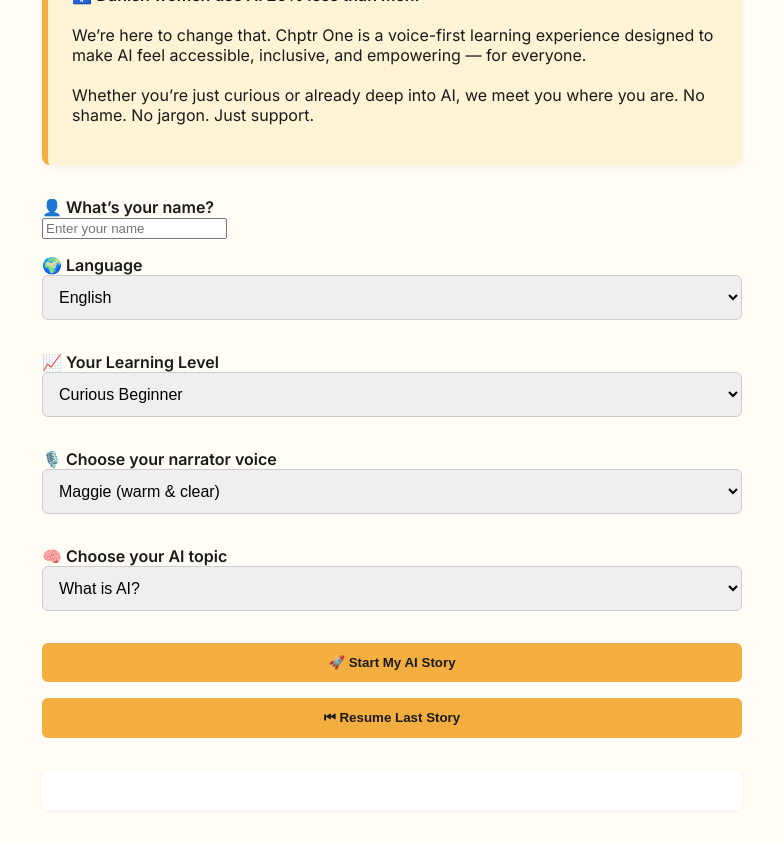
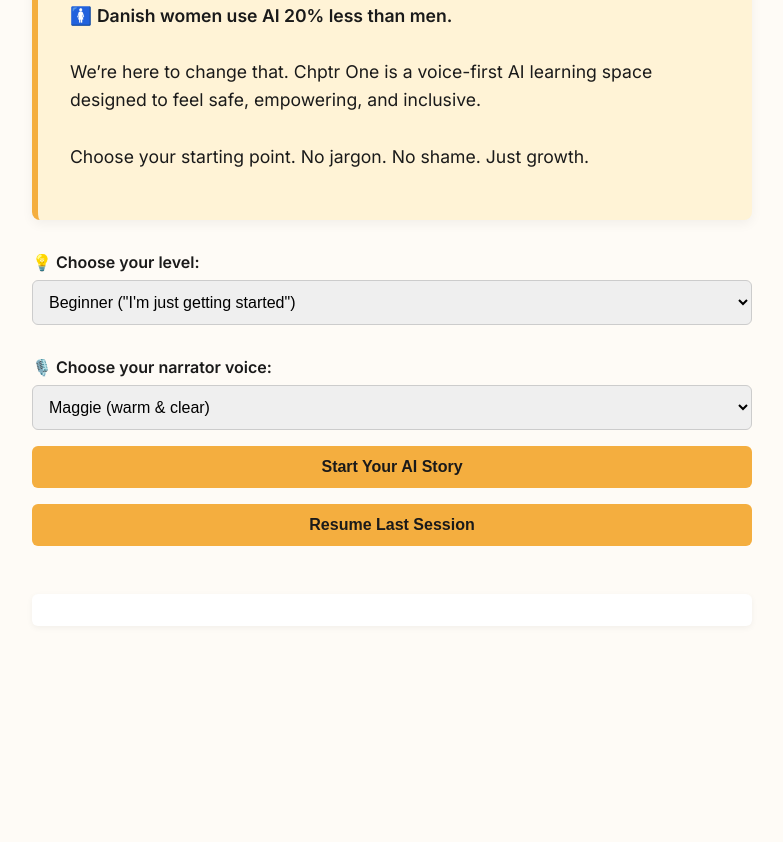
Before and after one commit to racomo/chptr-one-render, a website: page index.html in a window 1280 px wide. Shown: the part 140-982 px from the top of the page, without its empty margins (248-1031 px from the left). After the commit the page ends 800 px from the top, so only its background shows below. Drawn offline with Linux system fonts and the light colour scheme.

Commit message:
Update index.html

```diff
--- a/index.html
+++ b/index.html
@@ -2,65 +2,77 @@
 <html lang="en">
 <head>
   <meta charset="UTF-8" />
-  <meta name="viewport" content="width=device-width, initial-scale=1.0"/>
-  <title>Chptr One – Learn AI Your Way</title>
+  <meta name="viewport" content="width=device-width, initial-scale=1.0" />
+  <title>Chptr One — AI Fluency Without Fear</title>
 
-  <!-- Brand Font + Styles -->
+  <!-- Fonts & Style -->
   <link href="https://fonts.googleapis.com/css2?family=Inter:wght@400;600&display=swap" rel="stylesheet">
   <style>
     body {
       font-family: 'Inter', sans-serif;
-      background: #fffdf6;
+      background-color: #fefbf6;
       color: #1a1a1a;
-      padding: 2rem;
-      max-width: 700px;
-      margin: auto;
+      margin: 0;
+      padding: 0;
     }
 
-    .chptr-one-equity-message {
+    .container {
+      max-width: 720px;
+      margin: 0 auto;
+      padding: 2rem;
+    }
+
+    .hero {
       background: #fff3d6;
+      padding: 2rem;
       border-left: 6px solid #f4ae3f;
-      padding: 1.5rem;
+      border-radius: 8px;
       margin-bottom: 2rem;
-      border-radius: 8px;
-      box-shadow: 0 4px 8px rgba(0,0,0,0.04);
+      box-shadow: 0 4px 12px rgba(0,0,0,0.05);
+    }
+
+    h1 {
+      font-size: 2rem;
+      margin-bottom: 1rem;
+    }
+
+    p {
+      font-size: 1.1rem;
+      line-height: 1.6;
     }
 
     label {
+      display: block;
+      margin-top: 1rem;
+      margin-bottom: 0.5rem;
       font-weight: 600;
-      margin-top: 1rem;
-      display: block;
     }
 
-    select, textarea {
+    select, button {
+      width: 100%;
       padding: 0.75rem;
+      font-size: 1rem;
       border: 1px solid #ccc;
       border-radius: 6px;
-      font-size: 1rem;
       margin-bottom: 1rem;
-      width: 100%;
     }
 
     button {
-      background: #f4ae3f;
+      background-color: #f4ae3f;
       color: #1a1a1a;
       font-weight: bold;
-      padding: 0.75rem 1rem;
+      cursor: pointer;
       border: none;
-      border-radius: 6px;
-      cursor: pointer;
-      margin-top: 1rem;
-      width: 100%;
     }
 
     button:hover {
-      background: #e6a21f;
+      background-color: #e6a21f;
     }
 
     #storyOutput {
       margin-top: 2rem;
-      background: #ffffff;
-      padding: 1.25rem;
+      background: white;
+      padding: 1rem;
       border-radius: 6px;
       box-shadow: 0 2px 6px rgba(0,0,0,0.05);
     }
@@ -68,53 +80,56 @@
 </head>
 
 <body>
-  <section class="chptr-one-equity-message">
+  <div class="container">
+    <div class="hero">
       <h1>Welcome to Chptr One</h1>
       <p>
-      🚺 <strong>Danish women use AI 20% less than men.</strong><br><br>
-      We’re here to change that. Chptr One is a voice-first learning experience designed to make AI feel accessible, inclusive, and empowering — for everyone.<br><br>
-      Whether you’re just curious or already deep into AI, we meet you where you are. No shame. No jargon. Just support.
+        🚺 <strong>Danish women use AI 20% less than men.</strong><br /><br />
+        We’re here to change that. Chptr One is a voice-first AI learning space designed to feel safe, empowering, and inclusive.<br /><br />
+        Choose your starting point. No jargon. No shame. Just growth.
       </p>
-  </section>
+    </div>
 
-  <label for="userName">👤 What’s your name?</label>
-  <input type="text" id="userName" placeholder="Enter your name" />
-
-  <label for="language">🌍 Language</label>
-  <select id="language">
-    <option value="English">English</option>
-    <option value="Danish">Danish</option>
-    <option value="Spanish">Spanish</option>
-    <option value="French">French</option>
+    <label for="level">💡 Choose your level:</label>
+    <select id="level">
+      <option value="beginner">Beginner ("I'm just getting started")</option>
+      <option value="intermediate">Intermediate ("I get the basics")</option>
+      <option value="advanced">Advanced ("I want to go deeper")</option>
     </select>
 
-  <label for="level">📈 Your Learning Level</label>
-  <select id="level">
-    <option value="beginner">Curious Beginner</option>
-    <option value="intermediate">Confident Explorer</option>
-    <option value="advanced">Advanced Learner</option>
-  </select>
-
-  <label for="voice">🎙️ Choose your narrator voice</label>
+    <label for="voice">🎙️ Choose your narrator voice:</label>
     <select id="voice">
       <option value="maggie">Maggie (warm & clear)</option>
       <option value="rachel">Rachel (neutral)</option>
     </select>
 
-  <label for="module">🧠 Choose your AI topic</label>
-  <select id="module">
-    <option value="what_is_ai">What is AI?</option>
-    <option value="real_world">Real-World Examples</option>
-    <option value="problem_solving">Solving Problems with AI</option>
-    <option value="machine_learning">Machine Learning Basics</option>
-    <option value="neural_networks">Neural Networks</option>
-    <option value="implications">Ethics & Implications</option>
-  </select>
-
-  <button id="startBtn">🚀 Start My AI Story</button>
-  <button id="resumeBtn">⏮ Resume Last Story</button>
+    <button id="startBtn">Start Your AI Story</button>
+    <button id="resumeBtn">Resume Last Session</button>
 
     <div id="storyOutput"></div>
+  </div>
 
   <script>
-    document.getElem
+    document.getElementById("startBtn").onclick = () => {
+      const voice = document.getElementById("voice").value;
+      const level = document.getElementById("level").value;
+
+      localStorage.setItem("lastVoice", voice);
+      localStorage.setItem("lastLevel", level);
+
+      alert("Your personalized AI story will begin at level: " + level + " with voice: " + voice);
+      // Future: Call backend to generate + narrate
+    };
+
+    document.getElementById("resumeBtn").onclick = () => {
+      const lastVoice = localStorage.getItem("lastVoice");
+      const lastLevel = localStorage.getItem("lastLevel");
+      if (lastVoice && lastLevel) {
+        alert("Resuming with voice: " + lastVoice + " at level: " + lastLevel);
+      } else {
+        alert("No previous session found.");
+      }
+    };
+  </script>
+</body>
+</html>
```
Lines whose indentation alone changed are shown as unchanged.
